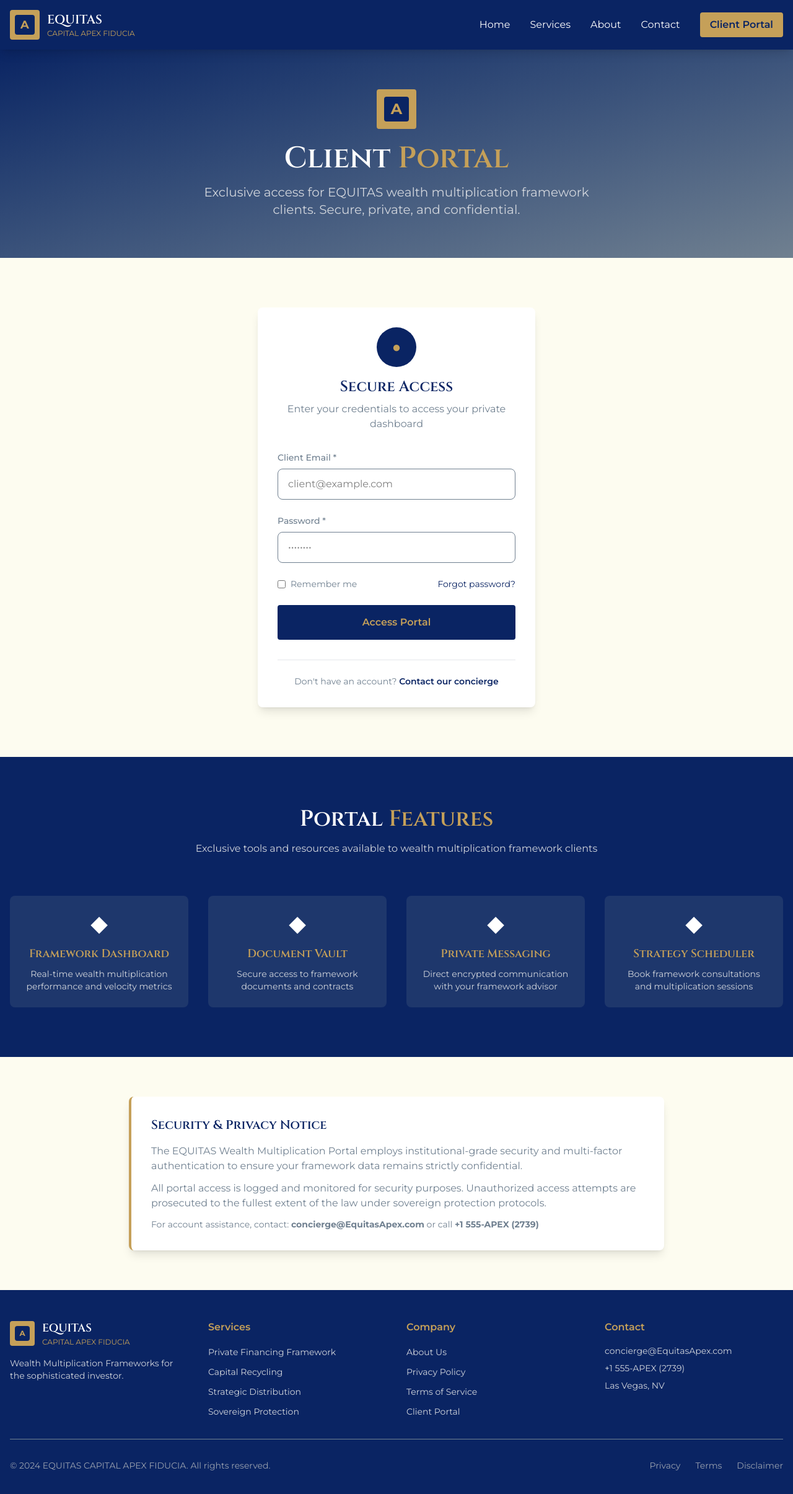
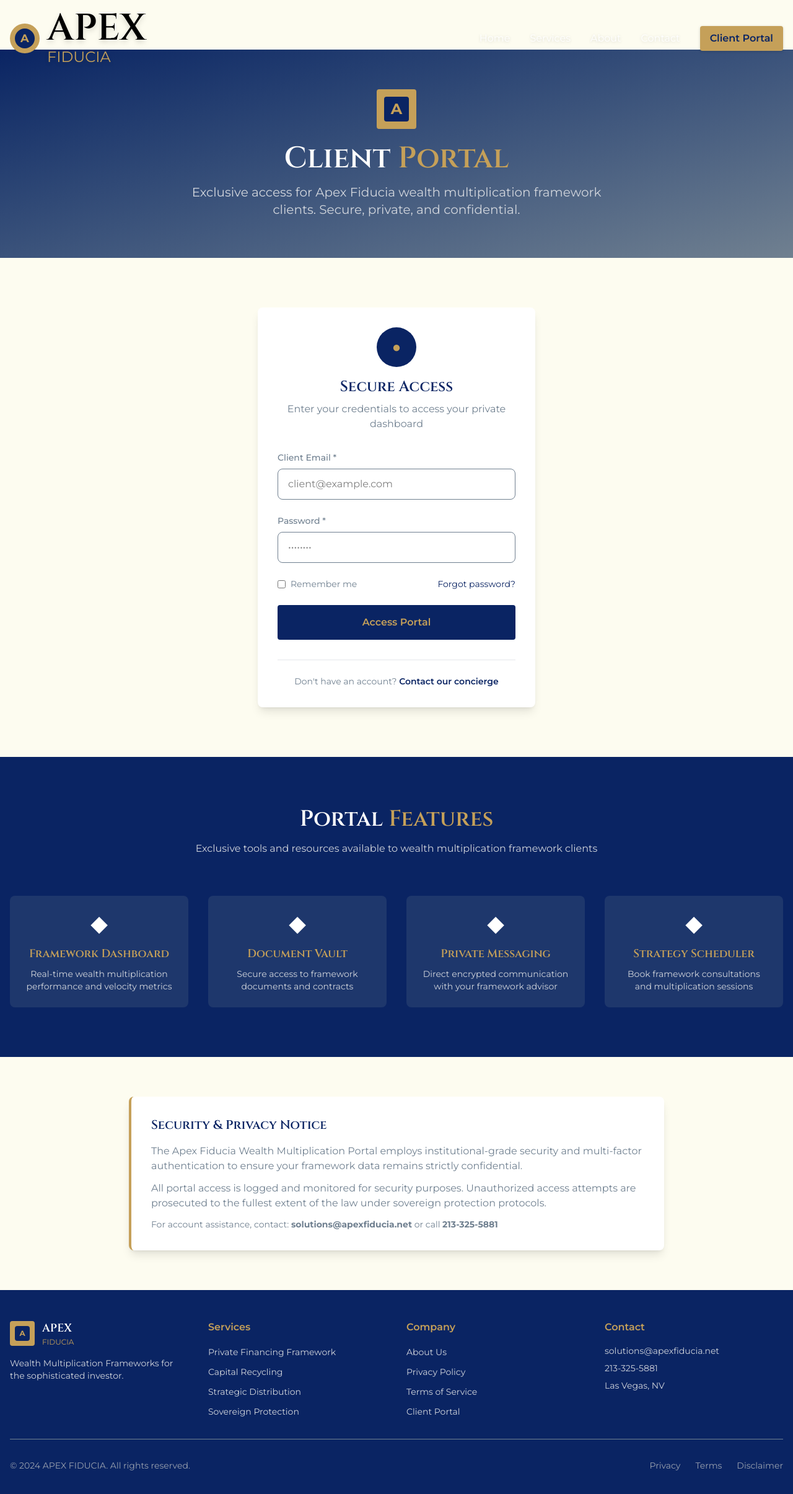
Before and after one commit to sakshianand-bot/EquitasApex, a React (Vite) app in the folder react-tailwind-app/: page /portal in a window 1280 px wide. Shown: the top 2410 px of the page at 62% size. Built offline with nearby package versions, Linux system fonts and the light colour scheme.

Commit message:
website name cg

```diff
--- a/react-tailwind-app/index.html
+++ b/react-tailwind-app/index.html
@@ -4,7 +4,7 @@
     <meta charset="UTF-8" />
     <link rel="icon" type="image/svg+xml" href="/vite.svg" />
     <meta name="viewport" content="width=device-width, initial-scale=1.0" />
-    <title>EQUITAS CAPITAL APEX FIDUCIA | Sovereign Wealth Consulting</title>
+    <title>APEX FIDUCIA | Sovereign Wealth Consulting</title>
     <link rel="preconnect" href="https://fonts.googleapis.com">
     <link rel="preconnect" href="https://fonts.gstatic.com" crossorigin>
     <link href="https://fonts.googleapis.com/css2?family=Cinzel:wght@400;600&family=Montserrat:wght@300;400;500;600;700&family=Playfair+Display:wght@400;600;700&display=swap" rel="stylesheet">
--- a/react-tailwind-app/src/components/ConsultationCTA.jsx
+++ b/react-tailwind-app/src/components/ConsultationCTA.jsx
@@ -28,11 +28,11 @@ const ConsultationCTA = () => {
               Schedule Private Consultation
             </Link>
             <a
-              href="tel:+15555552739"
+              href="tel:2133255881"
               className="text-white font-sans hover:text-burnished-gold transition-colors flex items-center gap-2"
             >
               <span className="text-burnished-gold">●</span>
-              +1 555-APEX (2739)
+              213-325-5881
             </a>
           </div>
 
--- a/react-tailwind-app/src/components/Contact.jsx
+++ b/react-tailwind-app/src/components/Contact.jsx
@@ -65,12 +65,12 @@ const Contact = () => {
             <div className="space-y-6">
               <div>
                 <h4 className="font-sans font-semibold text-burnished-gold mb-2">Email</h4>
-                <p className="font-sans text-gray-300">concierge@EquitasApex.com</p>
+                <p className="font-sans text-gray-300">solutions@apexfiducia.net</p>
               </div>
 
               <div>
                 <h4 className="font-sans font-semibold text-burnished-gold mb-2">Phone</h4>
-                <p className="font-sans text-gray-300">+1 555-APEX (2739)</p>
+                <p className="font-sans text-gray-300">213-325-5881</p>
               </div>
 
               <div>
--- a/react-tailwind-app/src/components/Footer.jsx
+++ b/react-tailwind-app/src/components/Footer.jsx
@@ -14,8 +14,8 @@ const Footer = () => {
                 </div>
               </div>
               <div>
-                <h3 className="font-serif text-lg font-semibold">EQUITAS</h3>
-                <p className="font-sans text-xs text-burnished-gold">CAPITAL APEX FIDUCIA</p>
+                <h3 className="font-serif text-lg font-semibold">APEX</h3>
+                <p className="font-sans text-xs text-burnished-gold">FIDUCIA</p>
               </div>
             </Link>
             <p className="font-sans text-sm text-gray-300">
@@ -49,8 +49,8 @@ const Footer = () => {
           <div>
             <h4 className="font-sans font-semibold text-burnished-gold mb-4">Contact</h4>
             <ul className="space-y-2">
-              <li className="font-sans text-sm text-gray-300">concierge@EquitasApex.com</li>
-              <li className="font-sans text-sm text-gray-300">+1 555-APEX (2739)</li>
+              <li className="font-sans text-sm text-gray-300">solutions@apexfiducia.net</li>
+              <li className="font-sans text-sm text-gray-300">213-325-5881</li>
               <li className="font-sans text-sm text-gray-300">Las Vegas, NV</li>
             </ul>
           </div>
@@ -60,7 +60,7 @@ const Footer = () => {
         <div className="border-t border-slate-grey pt-8">
           <div className="flex flex-col md:flex-row justify-between items-center">
             <p className="font-sans text-sm text-gray-400 mb-4 md:mb-0">
-              © 2024 EQUITAS CAPITAL APEX FIDUCIA. All rights reserved.
+              © 2024 APEX FIDUCIA. All rights reserved.
             </p>
             <div className="flex space-x-6">
               <a href="#" className="font-sans text-sm text-gray-400 hover:text-burnished-gold transition-colors">
--- a/react-tailwind-app/src/components/Header.jsx
+++ b/react-tailwind-app/src/components/Header.jsx
@@ -5,6 +5,7 @@ const Header = () => {
   const [isMenuOpen, setIsMenuOpen] = useState(false);
   const [isHeaderVisible, setIsHeaderVisible] = useState(true);
   const [lastScrollY, setLastScrollY] = useState(0);
+  const [isScrolled, setIsScrolled] = useState(false);
 
   useEffect(() => {
     const handleScroll = () => {
@@ -16,6 +17,9 @@ const Header = () => {
       } else {
         setIsHeaderVisible(true);
       }
+
+      // Add backdrop blur when scrolled
+      setIsScrolled(currentScrollY > 50);
 
       setLastScrollY(currentScrollY);
     };
@@ -29,32 +33,32 @@ const Header = () => {
 
   return (
     <header
-      className={`bg-midnight-navy text-white fixed w-full top-0 z-50 shadow-lg transition-transform duration-300 ease-in-out ${
+      className={`text-white fixed w-full top-0 z-50 transition-all duration-300 ease-in-out ${
         isHeaderVisible ? 'translate-y-0' : '-translate-y-full'
-      }`}
+      } ${isScrolled ? 'bg-midnight-navy/80 backdrop-blur-md shadow-lg' : 'bg-transparent'}`}
     >
       <div className="container mx-auto px-4">
         <div className="flex justify-between items-center py-4">
           {/* Logo */}
           <Link to="/" className="flex items-center space-x-3">
-            <div className="w-12 h-12 bg-burnished-gold rounded flex items-center justify-center">
-              <div className="w-8 h-8 bg-midnight-navy rounded-sm flex items-center justify-center">
+            <div className="w-12 h-12 bg-burnished-gold rounded-full flex items-center justify-center">
+              <div className="w-8 h-8 bg-midnight-navy rounded-full flex items-center justify-center">
                 <span className="text-burnished-gold font-bold text-lg">A</span>
               </div>
             </div>
             <div>
-              <h1 className="font-serif text-xl font-semibold">EQUITAS</h1>
-              <p className="font-sans text-xs text-burnished-gold">CAPITAL APEX FIDUCIA</p>
+              <h1 className="font-serif text-6xl font-semibold text-black drop-shadow-lg">APEX</h1>
+              <p className="font-sans text-2xl text-burnished-gold drop-shadow-md">FIDUCIA</p>
             </div>
           </Link>
 
           {/* Desktop Navigation */}
           <nav className="hidden md:flex items-center space-x-8">
-            <Link to="/" className="hover:text-burnished-gold transition-colors">Home</Link>
-            <Link to="/services" className="hover:text-burnished-gold transition-colors">Services</Link>
-            <Link to="/about" className="hover:text-burnished-gold transition-colors">About</Link>
-            <Link to="/contact" className="hover:text-burnished-gold transition-colors">Contact</Link>
-            <Link to="/portal" className="bg-burnished-gold text-midnight-navy px-4 py-2 rounded font-semibold hover:bg-yellow-500 transition-colors">
+            <Link to="/" className="text-white hover:text-burnished-gold transition-colors drop-shadow-sm">Home</Link>
+            <Link to="/services" className="text-white hover:text-burnished-gold transition-colors drop-shadow-sm">Services</Link>
+            <Link to="/about" className="text-white hover:text-burnished-gold transition-colors drop-shadow-sm">About</Link>
+            <Link to="/contact" className="text-white hover:text-burnished-gold transition-colors drop-shadow-sm">Contact</Link>
+            <Link to="/portal" className="bg-burnished-gold text-midnight-navy px-4 py-2 rounded font-semibold hover:bg-yellow-500 transition-colors drop-shadow-sm">
               Client Portal
             </Link>
           </nav>
@@ -76,12 +80,12 @@ const Header = () => {
 
         {/* Mobile Navigation */}
         {isMenuOpen && (
-          <div className="md:hidden py-4 border-t border-slate-grey">
+          <div className="md:hidden py-4 border-t border-slate-grey bg-midnight-navy/90 backdrop-blur-md">
             <nav className="flex flex-col space-y-4">
-              <Link to="/" className="hover:text-burnished-gold transition-colors">Home</Link>
-              <Link to="/services" className="hover:text-burnished-gold transition-colors">Services</Link>
-              <Link to="/about" className="hover:text-burnished-gold transition-colors">About</Link>
-              <Link to="/contact" className="hover:text-burnished-gold transition-colors">Contact</Link>
+              <Link to="/" className="text-white hover:text-burnished-gold transition-colors">Home</Link>
+              <Link to="/services" className="text-white hover:text-burnished-gold transition-colors">Services</Link>
+              <Link to="/about" className="text-white hover:text-burnished-gold transition-colors">About</Link>
+              <Link to="/contact" className="text-white hover:text-burnished-gold transition-colors">Contact</Link>
               <Link to="/portal" className="bg-burnished-gold text-midnight-navy px-4 py-2 rounded font-semibold hover:bg-yellow-500 transition-colors text-center">
                 Client Portal
               </Link>
--- a/react-tailwind-app/src/components/Hero.jsx
+++ b/react-tailwind-app/src/components/Hero.jsx
@@ -20,7 +20,7 @@ const Hero = () => {
       <div className="container mx-auto px-6 relative z-20">
         <div className="max-w-3xl">
           {/* Decorative Tag */}
-          <div className="flex items-center gap-3 mb-8">
+          <div className="flex items-center gap-3 mt-12 mb-12">
             <div className="w-12 h-[1px] bg-midnight-navy/40" />
             <span className="text-xs font-bold tracking-[0.2em] uppercase text-midnight-navy/60">
               Institutional Frameworks
--- a/react-tailwind-app/src/components/IBCalculator.jsx
+++ b/react-tailwind-app/src/components/IBCalculator.jsx
@@ -20,7 +20,7 @@ const IBCalculator = () => {
       });
     }
 
-    // Override year 20 values to match Equitas Capital Apex Fiducia plan projections
+    // Override year 20 values to match Apex Fiducia plan projections
     if (years >= 20) {
       const year20Index = 19; // 0-based index for year 20
       values[year20Index] = {
@@ -40,26 +40,26 @@ const IBCalculator = () => {
 
   return (
     // Main Background: Deep Gradient from Midnight Navy
-    <section className="relative py-24 bg-[#0A2463] bg-gradient-to-br from-[#0A2463] via-[#06163a] to-[#020817] overflow-hidden min-h-screen flex items-center">
+    <section className="relative py-12 md:py-24 bg-[#0A2463] bg-gradient-to-br from-[#0A2463] via-[#06163a] to-[#020817] overflow-hidden min-h-screen flex items-center">
 
       {/* Dynamic Gold Glow - Represents Wealth radiating from the center */}
-      <div className="absolute top-1/2 left-1/2 -translate-x-1/2 -translate-y-1/2 w-[600px] h-[600px] bg-[#C5A059]/10 blur-[120px] rounded-full pointer-events-none" />
+      <div className="absolute top-1/2 left-1/2 -translate-x-1/2 -translate-y-1/2 w-[300px] h-[300px] md:w-[600px] md:h-[600px] bg-[#C5A059]/10 blur-[120px] rounded-full pointer-events-none" />
 
       <div className="container relative z-10 mx-auto px-6">
-        <div className="text-center mb-16">
-          <h2 className="font-serif text-5xl md:text-6xl font-bold text-white mb-6 tracking-tight">
-            Equitas Capital Apex <span className="bg-gradient-to-r from-[#C5A059] via-[#E4D1A3] to-[#C5A059] bg-clip-text text-transparent">Fiducia</span>
+        <div className="text-center mb-8 md:mb-16">
+          <h2 className="font-serif text-3xl md:text-5xl lg:text-6xl font-bold text-white mb-4 md:mb-6 tracking-tight">
+            Apex <span className="bg-gradient-to-r from-[#C5A059] via-[#E4D1A3] to-[#C5A059] bg-clip-text text-transparent">Fiducia</span>
           </h2>
-          <p className="font-sans text-blue-200/70 max-w-xl mx-auto text-lg">
+          <p className="font-sans text-blue-200/70 max-w-xl mx-auto text-base md:text-lg px-4">
             Strategic wealth accumulation with tax-free growth and immediate loan capacity for legacy building.
           </p>
         </div>
 
-        <div className="max-w-6xl mx-auto grid lg:grid-cols-12 gap-0 shadow-2xl rounded-[2rem] overflow-hidden border border-white/10">
+        <div className="max-w-6xl mx-auto grid lg:grid-cols-12 gap-0 shadow-2xl rounded-[1rem] md:rounded-[2rem] overflow-hidden border border-white/10 mx-4 md:mx-auto">
 
           {/* Controls Panel: Frosted Glass / Dark Gradient */}
-          <div className="lg:col-span-5 bg-white/5 backdrop-blur-md p-10 border-r border-white/10">
-            <h3 className="font-serif text-2xl font-semibold text-white mb-10 flex items-center gap-3">
+          <div className="lg:col-span-5 bg-white/5 backdrop-blur-md p-6 md:p-10 border-r border-white/10">
+            <h3 className="font-serif text-xl md:text-2xl font-semibold text-white mb-6 md:mb-10 flex items-center gap-3">
               <span className="w-8 h-[2px] bg-[#C5A059]"></span>
               Input Parameters
             </h3>
@@ -105,54 +105,54 @@ const IBCalculator = () => {
               </div>
             </div>
 
-            <div className="mt-16 pt-8 border-t border-white/5">
+            <div className="mt-10 md:mt-16 pt-6 md:pt-8 border-t border-white/5">
               <div className="flex gap-4 items-start">
                 <div className="w-5 h-5 rounded-full border border-[#C5A059] flex items-center justify-center text-[#C5A059] text-[10px] shrink-0 mt-1">i</div>
                 <p className="text-[11px] text-blue-200/40 uppercase leading-relaxed font-medium">
-                  Year 20 projections reflect Equitas Capital Apex Fiducia plan specifications. Tax-free loans & compounding dividends subject to policy terms.
+                  Year 20 projections reflect Apex Fiducia plan specifications. Tax-free loans & compounding dividends subject to policy terms.
                 </p>
               </div>
             </div>
           </div>
 
           {/* Results Panel: Light/Gold Gradient Finish */}
-          <div className="lg:col-span-7 bg-white bg-gradient-to-tr from-white to-[#fdfaf3] p-10">
-            <div className="flex justify-between items-start mb-12">
+          <div className="lg:col-span-7 bg-white bg-gradient-to-tr from-white to-[#fdfaf3] p-6 md:p-10">
+            <div className="flex flex-col sm:flex-row justify-between items-start sm:items-center mb-8 md:mb-12 gap-4">
               <div>
-                <h3 className="font-serif text-3xl font-bold text-[#0A2463]">Financial Projection</h3>
-                <p className="text-gray-500 text-sm">Equitas Capital Apex Fiducia plan at year {years}</p>
+                <h3 className="font-serif text-2xl md:text-3xl font-bold text-[#0A2463]">Financial Projection</h3>
+                <p className="text-gray-500 text-sm">Apex Fiducia plan at year {years}</p>
               </div>
               <div className="bg-[#0A2463] px-4 py-2 rounded-full">
                 <span className="text-[#C5A059] text-xs font-bold uppercase tracking-widest">Growth +{growth}%</span>
               </div>
             </div>
 
-            <div className="grid gap-6">
+            <div className="grid gap-4 md:gap-6">
               {/* Total Paid */}
-              <div className="group flex justify-between items-center p-8 rounded-2xl bg-gray-50 border border-gray-100 transition-all hover:shadow-lg hover:border-[#C5A059]/30">
-                <span className="text-sm font-bold uppercase tracking-wider text-gray-400">Total Contributions</span>
-                <span className="text-3xl font-serif font-bold text-[#0A2463]">${finalValue?.totalPaid.toLocaleString()}</span>
+              <div className="group flex flex-col sm:flex-row justify-between items-start sm:items-center p-4 md:p-8 rounded-2xl bg-gray-50 border border-gray-100 transition-all hover:shadow-lg hover:border-[#C5A059]/30 gap-2 sm:gap-0">
+                <span className="text-xs md:text-sm font-bold uppercase tracking-wider text-gray-400">Total Contributions</span>
+                <span className="text-xl md:text-3xl font-serif font-bold text-[#0A2463]">${finalValue?.totalPaid.toLocaleString()}</span>
               </div>
 
               {/* Cash Value Card with Burnished Gold Gradient */}
               <div className="relative group overflow-hidden p-1 rounded-2xl bg-gradient-to-r from-[#C5A059] to-[#E4D1A3]">
-                <div className="relative bg-white p-8 rounded-[calc(1rem-1px)] flex justify-between items-center">
+                <div className="relative bg-white p-4 md:p-8 rounded-[calc(1rem-1px)] flex flex-col sm:flex-row justify-between items-start sm:items-center gap-2 sm:gap-0">
                   <div>
-                    <span className="text-sm font-bold uppercase tracking-wider text-[#C5A059]">Net Cash Value</span>
+                    <span className="text-xs md:text-sm font-bold uppercase tracking-wider text-[#C5A059]">Net Cash Value</span>
                     <p className="text-xs text-gray-400 mt-1">Available for tax-free growth</p>
                   </div>
-                  <span className="text-4xl font-serif font-bold text-[#0A2463]">${finalValue?.cashValue.toLocaleString()}</span>
+                  <span className="text-2xl md:text-4xl font-serif font-bold text-[#0A2463]">${finalValue?.cashValue.toLocaleString()}</span>
                 </div>
               </div>
 
               {/* Loan Capacity */}
-              <div className="flex justify-between items-center p-8 rounded-2xl bg-[#0A2463]/5 border-l-4 border-[#0A2463]">
-                <span className="text-sm font-bold uppercase tracking-wider text-[#0A2463]/60">Immediate Loan Capacity</span>
-                <span className="text-3xl font-serif font-bold text-[#0A2463]">${finalValue?.loanCapacity.toLocaleString()}</span>
+              <div className="flex flex-col sm:flex-row justify-between items-start sm:items-center p-4 md:p-8 rounded-2xl bg-[#0A2463]/5 border-l-4 border-[#0A2463] gap-2 sm:gap-0">
+                <span className="text-xs md:text-sm font-bold uppercase tracking-wider text-[#0A2463]/60">Immediate Loan Capacity</span>
+                <span className="text-xl md:text-3xl font-serif font-bold text-[#0A2463]">${finalValue?.loanCapacity.toLocaleString()}</span>
               </div>
             </div>
 
-            <button className="w-full mt-10 py-5 bg-[#0A2463] text-white rounded-xl font-bold uppercase tracking-[0.2em] text-sm hover:bg-[#0d2d7a] transition-all shadow-xl shadow-[#0A2463]/20">
+            <button className="w-full mt-6 md:mt-10 py-4 md:py-5 bg-[#0A2463] text-white rounded-xl font-bold uppercase tracking-[0.2em] text-sm hover:bg-[#0d2d7a] transition-all shadow-xl shadow-[#0A2463]/20">
               Download Detailed Illustration
             </button>
           </div>
--- a/react-tailwind-app/src/components/Testimonials.jsx
+++ b/react-tailwind-app/src/components/Testimonials.jsx
@@ -3,7 +3,7 @@ import { useState } from 'react';
 const Testimonials = () => {
   const testimonials = [
     {
-      quote: "EQUITAS transformed my understanding of wealth multiplication. The Private Financing Framework they designed has given me tax-deferred growth with immediate liquidity.",
+      quote: "Apex Fiducia transformed my understanding of wealth multiplication. The Private Financing Framework they designed has given me tax-deferred growth with immediate liquidity.",
       client: "Private Client",
       location: "Nevada",
       service: "Private Financing Framework"
--- a/react-tailwind-app/src/pages/AboutPage.jsx
+++ b/react-tailwind-app/src/pages/AboutPage.jsx
@@ -22,10 +22,10 @@ const AboutPage = () => {
         <div className="container mx-auto px-4">
           <div className="max-w-4xl">
             <h1 className="font-serif text-5xl md:text-6xl font-bold mb-6">
-              About <span className="text-burnished-gold">EQUITAS</span>
+              About <span className="text-burnished-gold">APEX</span>
             </h1>
             <p className="font-sans text-xl text-gray-300 leading-relaxed">
-              EQUITAS CAPITAL APEX FIDUCIA represents the pinnacle of sovereign wealth consulting,
+              APEX FIDUCIA represents the pinnacle of sovereign wealth consulting,
               where traditional fiduciary excellence meets modern privacy architecture.
             </p>
           </div>
@@ -102,17 +102,16 @@ const AboutPage = () => {
         <div className="container mx-auto px-4">
           <div className="max-w-4xl mx-auto">
             <h2 className="font-serif text-4xl font-bold text-midnight-navy mb-8 text-center">
-              The <span className="text-burnished-gold">EQUITAS</span> Story
+              The <span className="text-burnished-gold">APEX</span> Story
             </h2>
             <div className="space-y-6 font-sans text-lg text-slate-grey leading-relaxed">
               <p>
-                Founded on the principle that true wealth extends beyond mere accumulation, EQUITAS CAPITAL APEX FIDUCIA
+                Founded on the principle that true wealth extends beyond mere accumulation, APEX
                 emerged from the recognition that high-net-worth individuals require sophisticated structures that match
                 the complexity of their financial lives.
               </p>
               <p>
-                Our name reflects our philosophy: "Equitas" represents equity and fairness in all dealings, while
-                "Apex" signifies our commitment to reaching the pinnacle of wealth multiplication frameworks. "Fiducia" — the Latin
+                Our name reflects our philosophy: "Apex" signifies our commitment to reaching the pinnacle of wealth multiplication frameworks. "Fiducia" — the Latin
                 root of fiduciary — reminds us daily of our sacred trust to act in our clients' best interests.
               </p>
               <p>
--- a/react-tailwind-app/src/pages/ClientPortal.jsx
+++ b/react-tailwind-app/src/pages/ClientPortal.jsx
@@ -8,7 +8,7 @@ const ClientPortal = () => {
   const handleLogin = (e) => {
     e.preventDefault();
     // This is a demo - in production, this would validate credentials
-    alert('Client Portal access requires verified credentials. Please contact concierge@EquitasApex.com for account setup.');
+    alert('Client Portal access requires verified credentials. Please contact solutions@apexfiducia.net for account setup.');
   };
 
   return (
@@ -27,7 +27,7 @@ const ClientPortal = () => {
             Client <span className="text-burnished-gold">Portal</span>
           </h1>
           <p className="font-sans text-xl text-gray-300 max-w-2xl mx-auto">
-            Exclusive access for EQUITAS wealth multiplication framework clients.
+            Exclusive access for Apex Fiducia wealth multiplication framework clients.
             Secure, private, and confidential.
           </p>
         </div>
@@ -144,7 +144,7 @@ const ClientPortal = () => {
             </h3>
             <div className="font-sans text-slate-grey space-y-3">
               <p>
-                The EQUITAS Wealth Multiplication Portal employs institutional-grade security and multi-factor authentication
+                The Apex Fiducia Wealth Multiplication Portal employs institutional-grade security and multi-factor authentication
                 to ensure your framework data remains strictly confidential.
               </p>
               <p>
@@ -152,7 +152,7 @@ const ClientPortal = () => {
                 are prosecuted to the fullest extent of the law under sovereign protection protocols.
               </p>
               <p className="text-sm">
-                For account assistance, contact: <strong>concierge@EquitasApex.com</strong> or call <strong>+1 555-APEX (2739)</strong>
+                For account assistance, contact: <strong>solutions@apexfiducia.net</strong> or call <strong>213-325-5881</strong>
               </p>
             </div>
           </div>
--- a/react-tailwind-app/src/pages/ContactPage.jsx
+++ b/react-tailwind-app/src/pages/ContactPage.jsx
@@ -93,7 +93,7 @@ const ContactPage = () => {
                     </div>
                     <div>
                       <h3 className="font-sans font-semibold text-midnight-navy mb-1">Email</h3>
-                      <p className="font-sans text-slate-grey">concierge@EquitasApex.com</p>
+                      <p className="font-sans text-slate-grey">solutions@apexfiducia.net</p>
                       <p className="font-sans text-sm text-slate-grey mt-1">Response within 24 hours</p>
                     </div>
                   </div>
@@ -106,7 +106,7 @@ const ContactPage = () => {
                     </div>
                     <div>
                       <h3 className="font-sans font-semibold text-midnight-navy mb-1">Phone</h3>
-                      <p className="font-sans text-slate-grey">+1 555-APEX (2739)</p>
+                      <p className="font-sans text-slate-grey">213-325-5881</p>
                       <p className="font-sans text-sm text-slate-grey mt-1">Mon-Fri 9AM-6PM EST</p>
                     </div>
                   </div>
```
